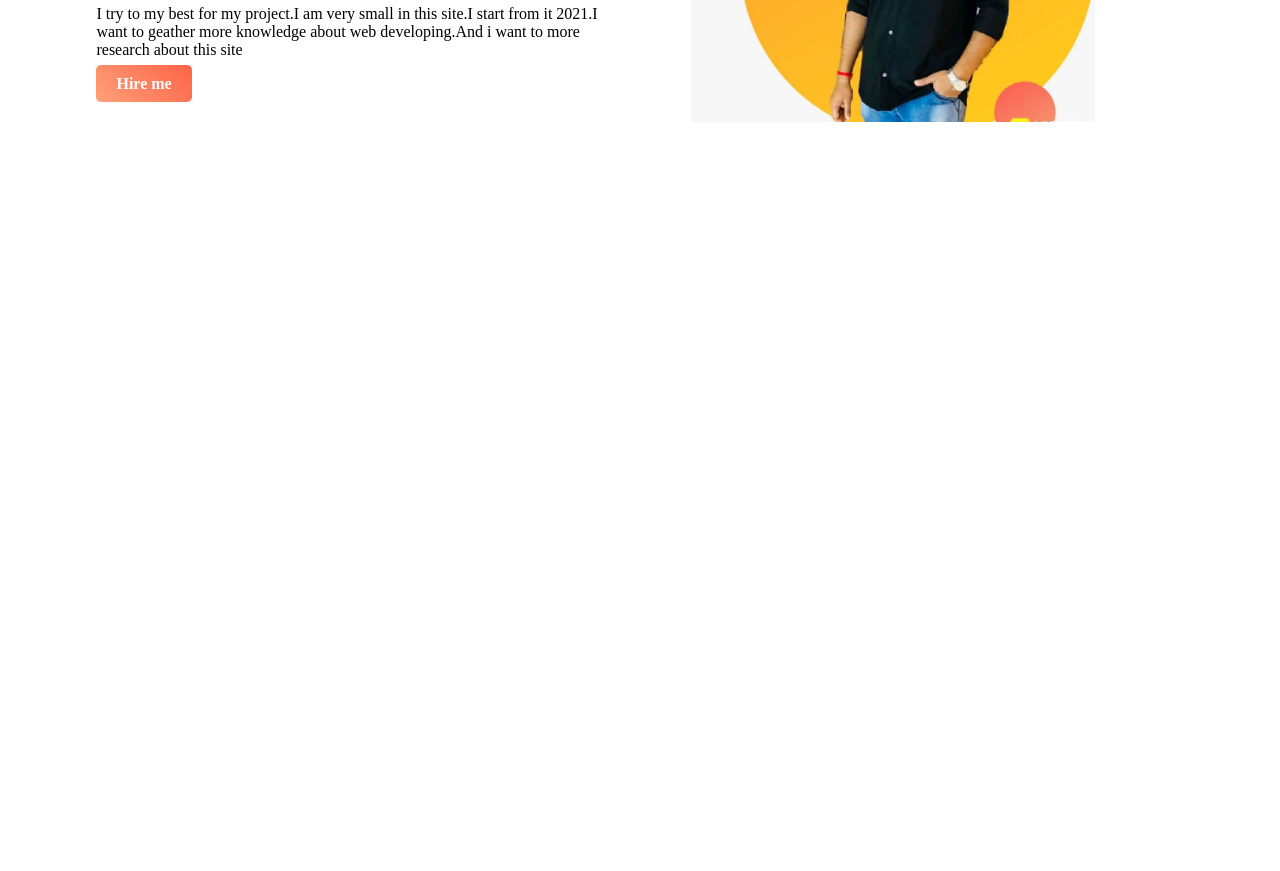
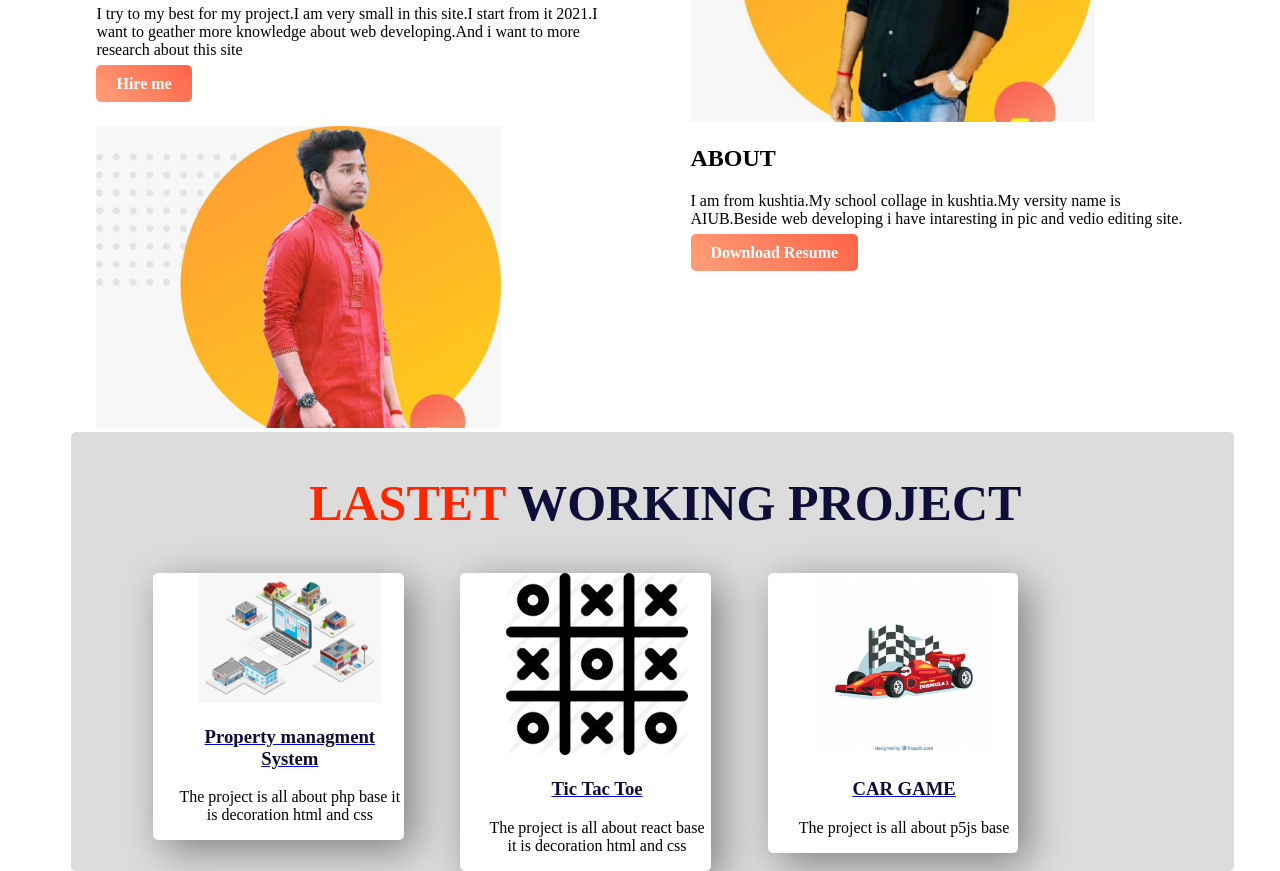
Before and after one commit to suparansharma/Portfolio_Chalange, a plain HTML site: page index.html in a window 1280 px wide. Shown: the part 320-1191 px from the top of the page. Before the commit the page ends 800 px from the top, so only its background shows below. Drawn offline with Linux system fonts and the light colour scheme.

Commit message:
about and project section

```diff
--- a/index.html
+++ b/index.html
@@ -39,6 +39,77 @@
             <img src="images/3.jpeg" alt="">
         </div>
     </section>
+
+
+
+
+
+    <section class="about-area">
+
+        <div class="half-width">
+            <img src="images/2.jpeg" alt="">
+
+        </div>
+
+
+        <div class="half-width">
+
+            <h2>
+               ABOUT
+            </h2>
+
+
+            <p>
+                I am from kushtia.My school collage in kushtia.My versity name is AIUB.Beside web developing i have intaresting in pic and vedio editing site.
+            </p>
+
+            <a class ="link-button" target ="_blank" href="https://www.linkedin.com/in/suparan-sharma-pranto-80aa0b209/">Download Resume</a>
+
+        </div>
+
+    </section>
+
+    <section class="experience-area">
+
+        <div id = "Frontend" class="half-width about-experiences">
+
+            <h1><span class="red-highlight">LASTET </span><span class="blue-highlight">WORKING PROJECT </span></h1>
+
+            <div class="half-width  single-experiences">
+
+                <img src="images/hospital_management_system.png" alt="">
+
+              <a target ="_blank"  href="https://github.com/suparansharma/startnewwt"><h3 class="blue-highlight">Property managment System</h3></a>
+            <p>The project is all about php base it is decoration html and css</p>
+
+            </div>
+
+            <div class="half-width  single-experiences">
+
+                <img src="images/tic_tac_toe.png" alt="">
+
+                <a target ="_blank"  href="https://github.com/suparansharma/Tic_Tac_Toe_game_using_React"><h3 class="blue-highlight">Tic Tac Toe</h3></a>
+              <p>The project is all about react base it is decoration html and css</p>
+
+            </div>
+
+
+            <div class="half-width  single-experiences">
+
+                <img src="images/car.jpg" alt="">
+
+                <a target ="_blank"  href="https://github.com/suparansharma/car-game-p5Js"><h3 class="blue-highlight">CAR GAME</h3></a>
+              <p>The project is all about p5js base </p>
+
+            </div>
+
+        </div>
+
+
+
+    </section>
+
+
 </head>
 <body>
 
--- a/style.css
+++ b/style.css
@@ -25,6 +25,8 @@ li {
     color: rgb(14, 14, 56);
 }
 
+
+
 .half-width{
     width: 40%;
     float: left;
@@ -36,6 +38,11 @@ li {
      width: 80%;
  }
 
+ section{
+
+
+
+}
  .link-button{
     text-decoration: none;
     background-image: linear-gradient(45deg,lightSalmon,tomato);
@@ -44,3 +51,34 @@ li {
     color: white;
     font-weight: 700;
 }
+
+.red-highlight{
+    color: rgb(255, 38, 0);
+
+}
+
+.about-experiences{
+
+
+    border-radius: 5px;
+    height: 80%;
+    width: 90%;
+    background-color: rgba(134, 130, 130, 0.281);
+    text-align: center;
+
+
+}
+
+
+.single-experiences{
+
+    box-shadow: 10px 10px 40px gray;
+    border-radius: 5px;
+    height: 10%;
+    width: 20%;
+
+
+    background-color: white;
+
+
+}
```
Also changed, not shown: images/car.jpg (added), images/hospital_management_system.png (added), images/tic_tac_toe.png (added).
